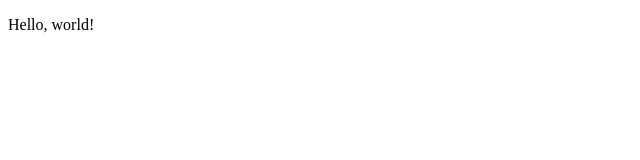
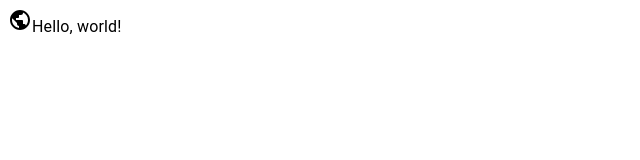
Before and after one commit to renanglobant/aws-exam, a Next.js app: page / in a window 1280 px wide. Shown: the top 160 px of the page, without its empty margins (0-640 px from the left). Built offline with nearby package versions, Linux system fonts and the light colour scheme.

Commit message:
Install Material-UI

```diff
--- a/package.json
+++ b/package.json
@@ -23,6 +23,11 @@
     }
   },
   "dependencies": {
+    "@emotion/react": "^11.11.1",
+    "@emotion/styled": "^11.11.0",
+    "@fontsource/roboto": "^5.0.8",
+    "@mui/icons-material": "^5.14.15",
+    "@mui/material": "^5.14.15",
     "next": "13.5.6",
     "react": "^18",
     "react-dom": "^18"
--- a/src/app/page.tsx
+++ b/src/app/page.tsx
@@ -1,3 +1,11 @@
+import PublicIcon from "@mui/icons-material/Public";
+import { Typography } from "@mui/material";
+
 export default function Home() {
-  return <p>Hello, world!</p>;
+  return (
+    <Typography>
+      <PublicIcon />
+      Hello, world!
+    </Typography>
+  );
 }
```
Also changed, not shown: 1 other file (tests, documents, lock files or other folders).
